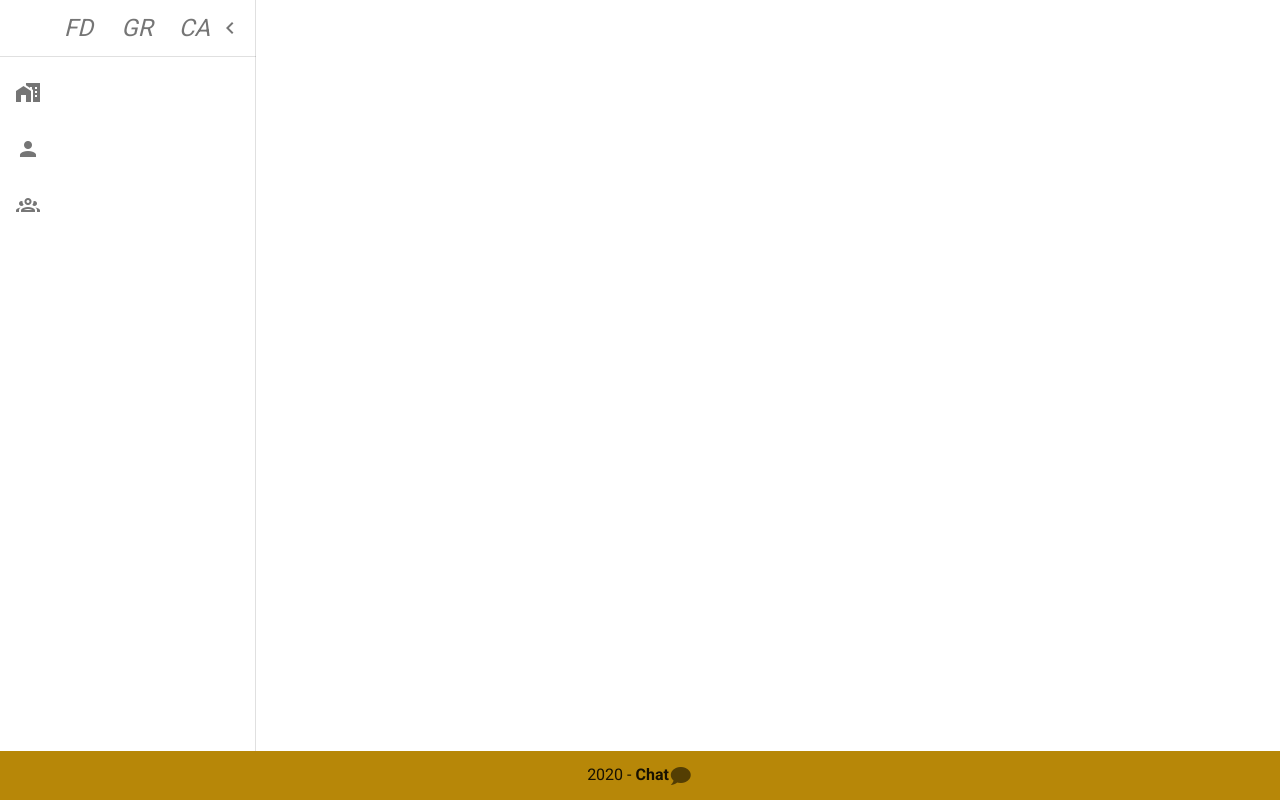
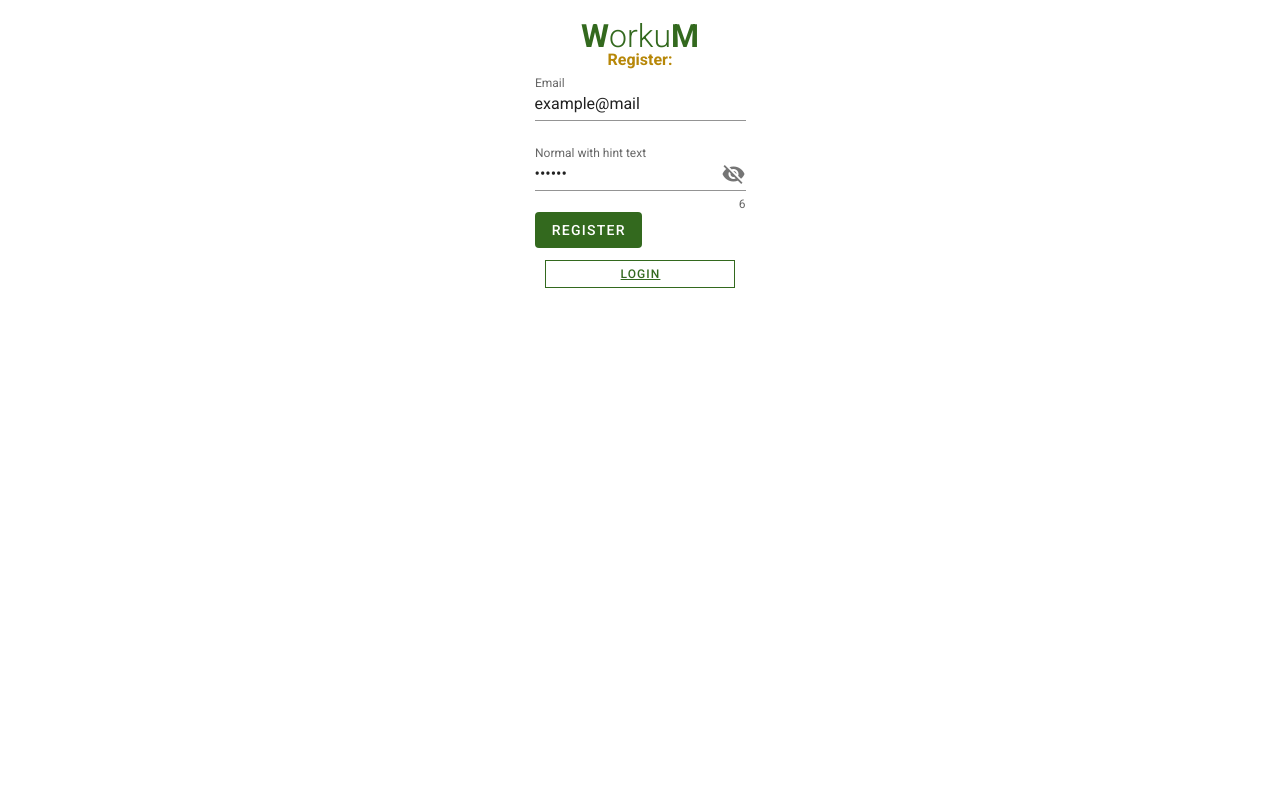
Before and after one commit to tymoshchuk19/front-end, a Vue app: page /register in a window 1280 px wide. Built offline with nearby package versions, Linux system fonts and the light colour scheme.

Commit message:
dates a funcionar

```diff
--- a/config/config.js
+++ b/config/config.js
@@ -1,2 +1,2 @@
 module.exports.USER = "5e2084242c27784f03a9fd83";
-module.exports.API = 'http://localhost:1919/';
+module.exports.API = 'http://192.168.43.59:4444/';
--- a/src/App.vue
+++ b/src/App.vue
@@ -1,29 +1,15 @@
 <template>
   <v-app>
     <v-content>
-      <v-row>
-          <v-col cols="1">
-            <wm-sidebar></wm-sidebar>
-          </v-col>
-          <v-col cols="11">
             <router-view></router-view>
-          </v-col>
-      </v-row>
-      <wm-footer></wm-footer>
     </v-content>
   </v-app>
 </template>
 
 <script>
-import Footer from "./components/Footer";
-import SideBar from "./components/SideBar";
 
 export default {
   name: 'App',
-  components: {
-    'wm-footer': Footer,
-    'wm-sidebar': SideBar
-  },
   data: () => ({
     //
   }),
--- a/src/components/Date.vue
+++ b/src/components/Date.vue
@@ -16,7 +16,7 @@
               hint="MM/DD/YYYY format"
               persistent-hint
               prepend-icon="mdi-calendar-today"
-              @blur="date = parseDate(dateFormatted)"
+              @blur="date = parseDate(dateFormatted); newDate();"
               v-on="on"
             ></v-text-field>
           </template>
--- a/src/components/PostForm.vue
+++ b/src/components/PostForm.vue
@@ -27,13 +27,16 @@
             label="Content"
             :rules="rules"
           ></v-textarea>
-          <v-text-field
-            v-model="tag"
-            :error-messages="tagErrors"
-            label="Tag"
-            @input="$v.tag.$touch()"
-            @blur="$v.tag.$touch()"
-          ></v-text-field>
+          <v-combobox
+                multiple
+                solo
+                clearable
+                v-model="tags"
+                chips
+                deletable-chips
+                label="Localização"
+            >
+          </v-combobox>
 
           <v-btn class="primary mr-4" text @click="submit">Submit</v-btn>
           <v-btn color="primary darken-1" text @click="dialog = false">Close</v-btn>
@@ -65,7 +68,7 @@ export default {
       title: '',
       rules: [v => !!v || 'Content is required.'],
       body: '',
-      tag: '',
+      tags: '',
     }),
 
   computed: {
@@ -88,7 +91,7 @@ export default {
         .post(this.api, {
           title: this.title,
           body: this.body,
-          tags: this.tag ? [this.tag] : []
+          tags: this.tag ? this.tags : []
         })
         .then(() => {
           this.dialog = false;
--- a/src/components/SideBar.vue
+++ b/src/components/SideBar.vue
@@ -1,41 +1,61 @@
+example we use the .sync modifier that allows us to tie the expanding/contracting of the drawer programmatically.
+
 <template>
-  <v-navigation-drawer permanent app>
-    <wm-avatar></wm-avatar>
-    {{user.nome}}
+  <v-card>
+    <v-navigation-drawer
+      class="primary"
+      v-model="drawer"
+      :mini-variant.sync="mini"
+      permanent
+      app
+    >
+      <v-list-item class="px-2">
+        <v-list-item-avatar>
+          <v-img src="https://randomuser.me/api/portraits/men/85.jpg"></v-img>
+        </v-list-item-avatar>
+
+        <v-list-item-title>John Leider</v-list-item-title>
+
+        <v-btn
+          icon
+          @click.stop="mini = !mini"
+        >
+          <v-icon>mdi-chevron-left</v-icon>
+        </v-btn>
+      </v-list-item>
+
       <v-divider></v-divider>
-    <v-list>
-      <v-list-item v-for="item in items" :key="item.title" link>
-        <router-link :to="item.link">
+
+      <v-list dense>
+        <v-list-item
+          v-for="item in items"
+          :key="item.title"
+          link
+        >
           <v-list-item-icon>
             <v-icon>{{ item.icon }}</v-icon>
           </v-list-item-icon>
-        </router-link>
+
+          <v-list-item-content>
+            <v-list-item-title>{{ item.title }}</v-list-item-title>
+          </v-list-item-content>
         </v-list-item>
       </v-list>
     </v-navigation-drawer>
+  </v-card>
 </template>
 <script>
-import Avatar from "./Avatar";
-import { mapState } from "vuex";
-
   export default {
-  components: {
-    "wm-avatar": Avatar
+    data () {
+      return {
+        drawer: true,
+        items: [
+          { title: 'Home', icon: 'mdi-home-city' },
+          { title: 'My Account', icon: 'mdi-account' },
+          { title: 'Users', icon: 'mdi-account-group-outline' },
+        ],
+        mini: true,
+      }
     },
-  data() {
-    return {
-      ht: 50,
-      wd: 150,
-      items: [
-        { title: "Home", icon: "mdi-home-city", link: "/" },
-        { title: "My Account", icon: "mdi-account", link: "/groups" },
-        { title: "Users", icon: "mdi-account-group-outline", link: "/groups" }
-      ],
-      mini: true
-    };
-  },
-  computed: {
-    ...mapState(["user"])
   }
-};
 </script>
--- a/src/components/Signout.vue
+++ b/src/components/Signout.vue
@@ -1,8 +1,22 @@
 <template>
     <div class="text-center">
-        <v-btn color="primary">
-        <span class="white--text">Sign Out</span>
-        <v-icon right>mdi-exit-to-app</v-icon>
+        <v-btn @click="logout" color="primary">
+            <span class="white--text">Sign Out</span>
+            <v-icon right>mdi-exit-to-app</v-icon>
         </v-btn>
     </div>
 </template>
+<script>
+import axios from 'axios';
+
+export default {
+    methods: {
+      logout() {
+        axios.get('logout')
+            .then(() => {
+            this.$router.push('/login')
+            })
+      }
+    }
+}
+</script>
--- a/src/components/TasksForm.vue
+++ b/src/components/TasksForm.vue
@@ -65,6 +65,8 @@
     },
     methods: {
       updateDate(updatedDate) {
+        console.log(updatedDate);
+
         this.date = updatedDate;
       },
       submit () {
--- a/src/router/index.js
+++ b/src/router/index.js
@@ -3,6 +3,7 @@ import VueRouter from "vue-router";
 import HomePage from "../views/HomePage.vue";
 import GroupPage from "../views/GroupPage.vue";
 import LoginPage from "../views/LoginPage.vue";
+import RegisterPage from "../views/RegisterPage.vue";
 
 Vue.use(VueRouter);
 
@@ -21,6 +22,11 @@ const routes = [
     path: "/login",
     name: "login",
     component: LoginPage
+  },
+  {
+    path: "/register",
+    name: "register",
+    component: RegisterPage
   }
 ];
 
--- a/src/views/GroupPage.vue
+++ b/src/views/GroupPage.vue
@@ -1,7 +1,12 @@
 <template>
    <div>
     <v-row>
-      <v-col cols="3">
+      <v-col cols="1">
+        <wm-sidebar></wm-sidebar>
+      </v-col>
+      <v-col cols="11">
+        <v-row>
+          <v-col cols="2">
             <wm-workum></wm-workum>
           </v-col>
           <v-col cols="6">
@@ -12,7 +17,7 @@
           </v-col>
         </v-row>
         <v-row>
-      <v-col cols="3" class="secondary">
+          <v-col cols="2" class="secondary">
             <wm-groupform @newGroup="getGroups"></wm-groupform>
             <wm-groups :groups="groups" :path="path"></wm-groups>
           </v-col>
@@ -26,6 +31,9 @@
             <wm-tasks :tasks="tasks"></wm-tasks>
           </v-col>
         </v-row>
+      </v-col>
+    </v-row>
+    <wm-footer></wm-footer>
   </div>
 </template>
 
@@ -41,6 +49,8 @@ import GroupForm from '../components/GroupForm'
 import Groups from '../components/Groups'
 import { API } from '../../config/config';
 import axios from 'axios';
+import Footer from '../components/Footer'
+import SideBar from '../components/SideBar'
 
 export default {
   components: {
@@ -52,7 +62,9 @@ export default {
     'wm-tasks': Tasks,
     'wm-taskform': TasksForm,
     'wm-groupform': GroupForm,
-    'wm-groups': Groups
+    'wm-groups': Groups,
+    'wm-footer': Footer,
+    'wm-sidebar': SideBar
   },
   data() {
     return {
--- a/src/views/HomePage.vue
+++ b/src/views/HomePage.vue
@@ -1,5 +1,10 @@
 <template>
   <div class="home">
+    <v-row>
+      <v-col cols="1">
+        <wm-sidebar></wm-sidebar>
+      </v-col>
+      <v-col cols="11">
         <v-row>
           <v-col cols="3">
             <wm-workum></wm-workum>
@@ -25,6 +30,9 @@
             <wm-tasks :tasks="tasks"></wm-tasks>
           </v-col>
         </v-row>
+      </v-col>
+    </v-row>
+    <wm-footer></wm-footer>
   </div>
 </template>
 
@@ -39,6 +47,8 @@ import PostForm from '../components/PostForm'
 import { USER, API } from '../../config/config';
 import axios from 'axios';
 import GroupForm from '../components/GroupForm'
+import Footer from '../components/Footer'
+import SideBar from '../components/SideBar'
 
 export default {
   name: "home",
@@ -50,7 +60,9 @@ export default {
     'wm-groups': Groups,
     'wm-signout': Signout,
     'wm-postform': PostForm,
-    'wm-groupform': GroupForm
+    'wm-groupform': GroupForm,
+    'wm-footer': Footer,
+    'wm-sidebar': SideBar
   },
   data() {
     return {
--- a/src/views/LoginPage.vue
+++ b/src/views/LoginPage.vue
@@ -1,19 +1,62 @@
 <template>
-  <div>
-    <input v-model="email" placeholder="Email" />
-    <input v-model="password" placeholder="Password" />
-    <button @click="login">button</button>
-  </div>
+  <v-container fluid>
+    <wm-workum></wm-workum>
+    <v-row justify="center">
+      <h4 class="secondary--text">Login:</h4>
+    </v-row>
+    <v-row justify="center">
+      <form>
+        <v-text-field
+          v-model="email"
+          label="Email"
+          required
+          @input="$v.email.$touch()"
+          @blur="$v.email.$touch()"
+        ></v-text-field>
+        <v-text-field
+          v-model="password"
+          :append-icon="show1 ? 'mdi-eye' : 'mdi-eye-off'"
+          :rules="[rules.required, rules.min]"
+          :type="show1 ? 'text' : 'password'"
+          name="input-10-1"
+          label="Normal with hint text"
+          hint="At least 8 characters"
+          counter
+          @click:append="show1 = !show1"
+        ></v-text-field>
+        <v-btn class="primary mr-4" text @click="login">Login</v-btn>
+      </form>
+    </v-row>
+    <v-row justify="center">
+      <v-col cols="2">
+        <router-link :to="{ path: '/register' }">
+          <v-btn block tile small outlined color="primary" dark >
+            Register
+          </v-btn>
+        </router-link>
+      </v-col>
+    </v-row>
+  </v-container>
 </template>
 
 <script>
 import { mapActions } from "vuex";
+import Workum from '../components/Workum'
 
 export default {
+  components: {
+    'wm-workum': Workum
+  },
   data() {
     return {
+      show1: false,
       email: "pg41089@alunos.uminho.pt",
-      password: "1"
+      password: "1",
+      rules: {
+          required: value => !!value || 'Required.',
+          min: v => v.length >= 8 || 'Min 8 characters',
+          emailMatch: () => ('The email and password you entered don\'t match'),
+        }
     };
   },
   methods: {
@@ -23,8 +66,7 @@ export default {
       );
     },
     ...mapActions(["setUser"])
-  },
-  conputed: {}
+  }
 };
 </script>
 
--- /dev/null
+++ b/src/views/RegisterPage.vue
@@ -0,0 +1,74 @@
+<template>
+  <v-container fluid>
+    <wm-workum></wm-workum>
+    <v-row justify="center">
+      <h4 class="secondary--text">Register:</h4>
+    </v-row>
+    <v-row justify="center" align="center">
+      <form>
+        <v-text-field
+          v-model="email"
+          label="Email"
+          required
+          @input="$v.email.$touch()"
+          @blur="$v.email.$touch()"
+        ></v-text-field>
+        <v-text-field
+          v-model="password"
+          :append-icon="show1 ? 'mdi-eye' : 'mdi-eye-off'"
+          :rules="[rules.required, rules.min]"
+          :type="show1 ? 'text' : 'password'"
+          name="input-10-1"
+          label="Normal with hint text"
+          hint="At least 8 characters"
+          counter
+          @click:append="show1 = !show1"
+        ></v-text-field>
+        <v-btn class="primary mr-4" text @click="register">Register</v-btn>
+      </form>
+    </v-row>
+    <v-row justify="center">
+      <v-col cols="2">
+        <router-link :to="{ path: '/login' }">
+          <v-btn block tile small outlined color="primary" dark >
+            Login
+          </v-btn>
+        </router-link>
+      </v-col>
+    </v-row>
+  </v-container>
+</template>
+
+<script>
+import { mapActions } from "vuex";
+import Workum from '../components/Workum'
+import { API } from '../../config/config';
+import axios from 'axios';
+
+export default {
+  components: {
+    'wm-workum': Workum
+  },
+  data() {
+    return {
+      show1: false,
+      email: "example@mail",
+      password: "******",
+      rules: {
+          required: value => !!value || 'Required.',
+          min: v => v.length >= 8 || 'Min 8 characters',
+          emailMatch: () => ('The email and password you entered don\'t match'),
+        }
+    };
+  },
+  methods: {
+    register() {
+      axios.post(API + 'register', { email: this.email, password: this.password })
+        .then(() => {
+            this.$router.push('/login');
+        });
+    },
+    ...mapActions(["setUser"])
+  }
+};
+</script>
```
Lines whose indentation alone changed are shown as unchanged.
